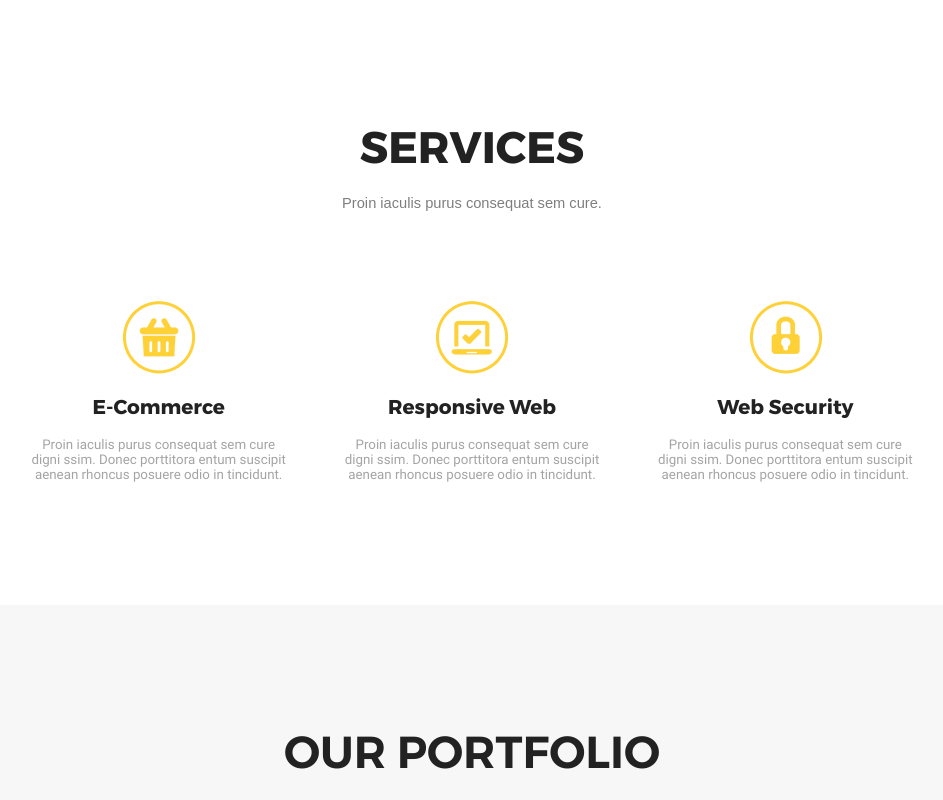
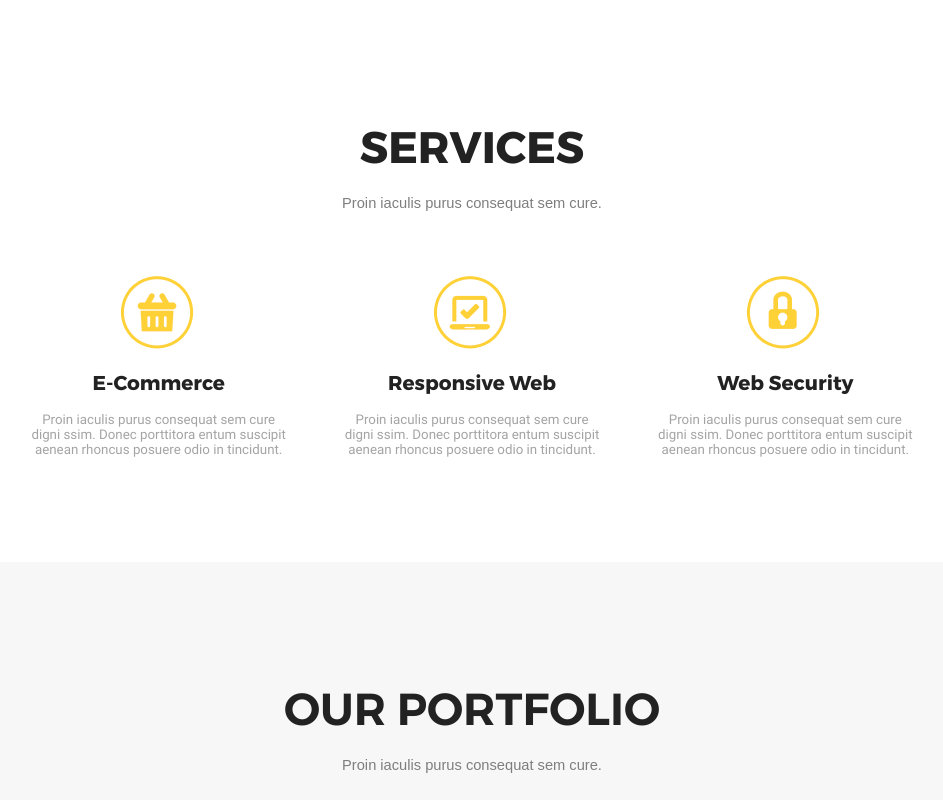
Before and after one commit to svjatoslavtt/Golden, a plain HTML site: page index.html in a window 1280 px wide. Shown: the part 800-1600 px from the top of the page, without its empty margins (168-1111 px from the left). Drawn offline with nearby package versions, Linux system fonts and the light colour scheme; files whose address does not match are found by name; a web font is replaced by a local one.

Commit message:
Third commit

```diff
--- a/index.html
+++ b/index.html
@@ -13,6 +13,8 @@
 		<script>new WOW().init();</script>
 	</head>
 	<body>
+
+	<div class="main-wrapper">
 
 		<div id="hellopreloader">
 			<div id="hellopreloader_preload"></div>
@@ -68,23 +70,39 @@
 				<h1>Services</h1>
 				<h3>Proin iaculis purus consequat sem cure.</h3>
 
-				<ul class="fadeInUp wow">
-					<li>
-						<img src="img/Commerce.png" alt="Commerce">
-						<h2>E-Commerce</h2>
-						<h4>Proin iaculis purus consequat sem cure digni ssim. Donec porttitora entum suscipit aenean rhoncus posuere odio in tincidunt.</h4>
-					</li>
-					<li>
-						<img src="img/Responsive.png" alt="Responsive">
-						<h2>Responsive Web</h2>
-						<h4>Proin iaculis purus consequat sem cure digni ssim. Donec porttitora entum suscipit aenean rhoncus posuere odio in tincidunt.</h4>
-					</li>
-					<li>
-						<img src="img/Security.png" alt="Security">
-						<h2>Web Security</h2>
-						<h4>Proin iaculis purus consequat sem cure digni ssim. Donec porttitora entum suscipit aenean rhoncus posuere odio in tincidunt.</h4>
-					</li>
-				</ul>
+				<div class="services-items">
+
+					<div class="services-item  fadeInUp wow">
+						<div class="ico1"></div>
+						<h2>
+							E-Commerce
+						</h2>
+						<small>
+							Proin iaculis purus consequat sem cure digni ssim. Donec porttitora entum suscipit aenean rhoncus posuere odio in tincidunt.
+						</small>
+					</div>
+
+					<div class="services-item  fadeInUp wow">
+						<div class="ico2"></div>
+						<h2>
+							Responsive Web
+						</h2>
+						<small>
+							Proin iaculis purus consequat sem cure digni ssim. Donec porttitora entum suscipit aenean rhoncus posuere odio in tincidunt.
+						</small>
+					</div>
+
+					<div class="services-item  fadeInUp wow">
+						<div class="ico3"></div>
+						<h2>
+							Web Security
+						</h2>
+						<small>
+							Proin iaculis purus consequat sem cure digni ssim. Donec porttitora entum suscipit aenean rhoncus posuere odio in tincidunt.
+						</small>
+					</div>
+
+				</div>
 
 			</div>
 
@@ -323,7 +341,7 @@
 			$(document).ready(function() {
 				$("#top").on("click","form", function (event) {
 					event.preventDefault();
-					var id  = $(this).attr('action'),
+					var id = $(this).attr('action'),
 						top = $(id).offset().top;
 					$('body,html').animate({scrollTop: top-120}, 700);
 				});
@@ -331,5 +349,7 @@
 		</script>
 		<!-- end -->
 
+		</div>
+
 	</body>
 </html>
--- a/sass/_settings.scss
+++ b/sass/_settings.scss
@@ -5,7 +5,11 @@ html, body {
 	min-height: 100%;
 }
 
-html {
+body {
+	overflow-x: hidden;
+}
+
+.main-wrapper {
 	overflow-x: hidden;
 }
 
--- a/sass/style.scss
+++ b/sass/style.scss
@@ -224,6 +224,7 @@ $DarkGrey: #222222;
 				transition: all 0.1s ease;
 				position: absolute;
 				margin-top: 20px;
+				overflow: hidden;
 			}
 
 			li {
@@ -279,8 +280,6 @@ $DarkGrey: #222222;
 
 	&>.wrap {
 		text-align: center;
-		justify-content: center;
-		flex-wrap: wrap;
 
 		h1 {
 			margin-top: 120px;
@@ -299,17 +298,41 @@ $DarkGrey: #222222;
 			line-height: 0px;
 		}
 
-		&>ul {
-			@extend %ul, %flex;
-			margin-top: 80px;
-			flex-wrap: wrap;
+		.services-items {
+			@extend %flex;
+			flex-direction: wrap;
 			justify-content: center;
+			margin-top: 55px;
 
-			li {
+			.services-item {
+				@extend %flex;
+				flex-direction: column;
+				justify-content: center;
 				flex-basis: 250px;
 				flex-grow: 0.5;
 				box-sizing: border-box;
 				padding: 25px;
+
+				.ico1 {
+					align-self: center;
+					background: url('../img/Commerce.png') no-repeat;
+					width: 80px;
+					height: 80px;
+				}
+
+				.ico2 {
+					align-self: center;
+					background: url('../img/Responsive.png') no-repeat;
+					width: 80px;
+					height: 80px;
+				}
+
+				.ico3 {
+					align-self: center;
+					background: url('../img/Security.png') no-repeat;
+					width: 80px;
+					height: 80px;
+				}
 
 				h2 {
 					font-family: $Montserrat-bold, sans-serif;
@@ -317,7 +340,7 @@ $DarkGrey: #222222;
 					font-size: 15pt;
 				}
 
-				h4 {
+				small {
 					font-family: $Roboto;
 					color: #A4A4A4;
 					font-size: 10pt;
@@ -758,14 +781,14 @@ $DarkGrey: #222222;
 
 		ul {
 			@extend %flex, %ul;
-			justify-content: space-around;
+			justify-content: center;
 			flex-wrap: wrap;
 			align-items: center;
 			min-height: 130px;
 			max-width: 1000px;
 
 			li {
-				flex-basis: 200px;
+				margin: 15px 20px;
 			}
 
 			.item1 {
```
Also changed, not shown: css/style.css.
